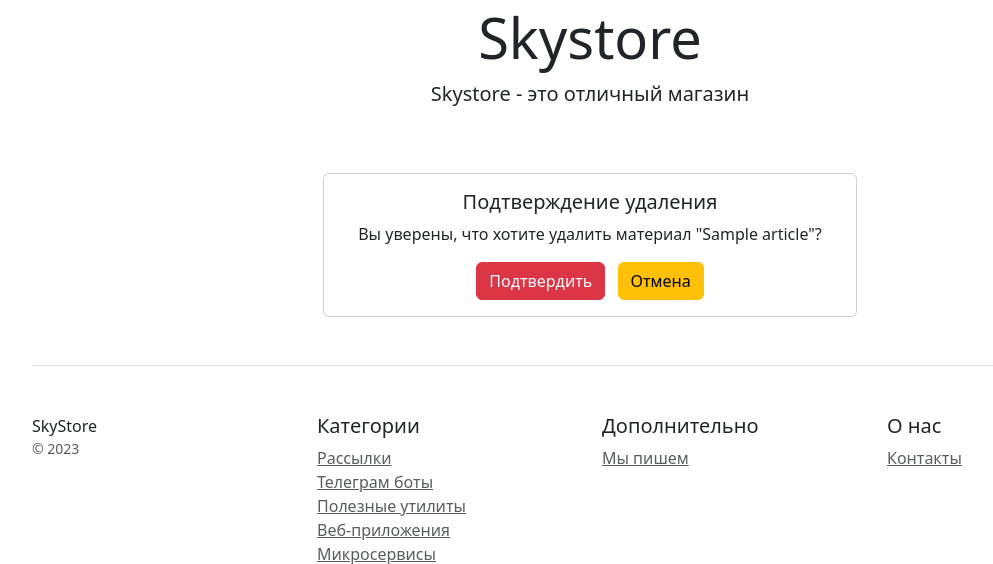
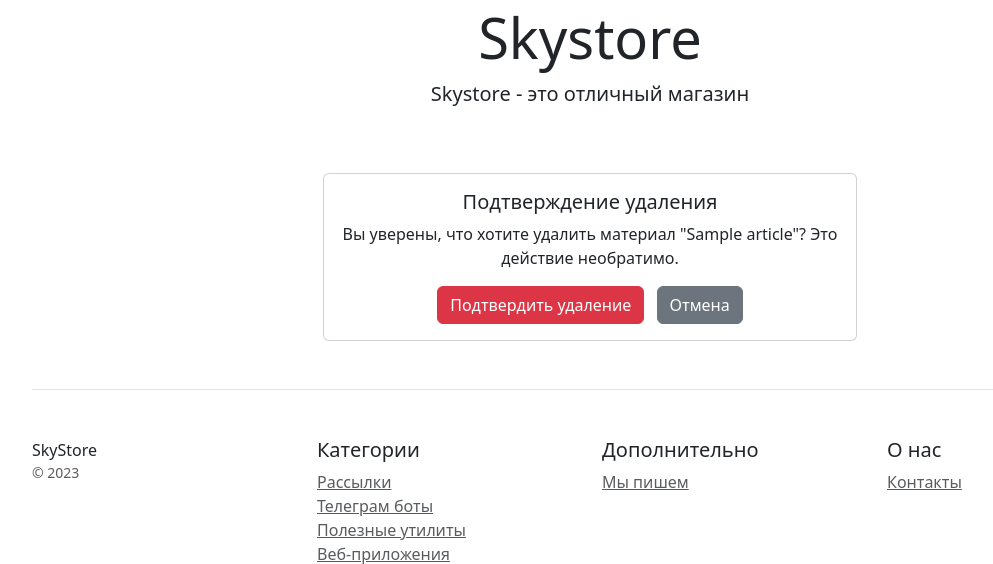
Before and after one commit to DenisAnufriev/WebStore, a Django app: page /blog/delete/1 in a window 1280 px wide. Shown: the part 135-699 px from the top of the page, without its empty margins (50-1043 px from the left). Run offline with Django 5.2, Linux system fonts and the light colour scheme; tables that the repository leaves empty hold one stand-in row (values such as "Sample post").

Commit message:
rework article_confirm_delete.html and article_detail.html

```diff
--- a/blog/templates/blog/article_confirm_delete.html
+++ b/blog/templates/blog/article_confirm_delete.html
@@ -7,12 +7,12 @@
             <div class="card">
                 <div class="card-body">
                     <h5 class="card-title text-center">Подтверждение удаления</h5>
-                        <p class="text-center">Вы уверены, что хотите удалить материал "{{ object.title }}"?</p>
+                    <p class="text-center">Вы уверены, что хотите удалить материал "{{ object.title }}"? Это действие необратимо.</p>
                     <form method="post">
                         {% csrf_token %}
                         <div class="text-center">
-                                <button type="submit" class="btn btn-danger">Подтвердить</button>
-                                <a href="{% url 'blog:article_list' %}" class="btn btn-warning ms-2">Отмена</a>
+                            <button type="submit" class="btn btn-danger">Подтвердить удаление</button>
+                            <a href="{% url 'blog:article_list' %}" class="btn btn-secondary ms-2">Отмена</a>
                         </div>
                     </form>
                 </div>
```
Also changed, not shown: blog/templates/blog/article_detail.html (+13 -6 lines). Lines whose indentation alone changed are shown as unchanged.
